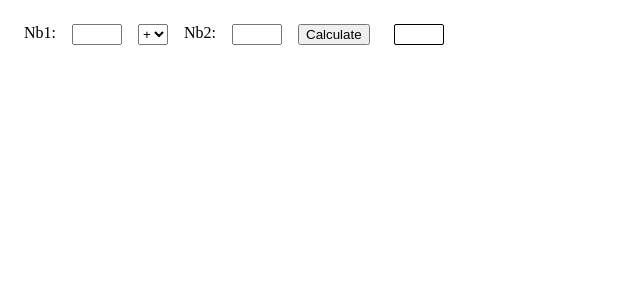
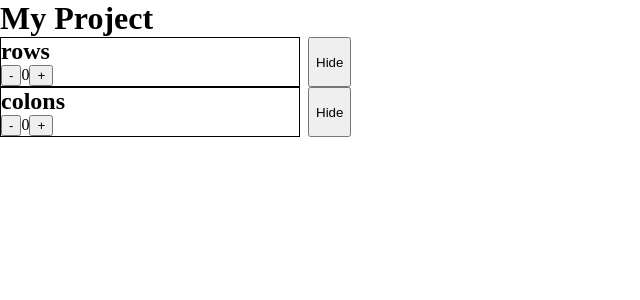
Before and after one commit to Liene31/react-exercise, a React (Vite) app: page / in a window 1280 px wide. Shown: the top 300 px of the page, without its empty margins (0-640 px from the left). Built offline with nearby package versions, Linux system fonts and the light colour scheme.

Commit message:
start counter exercise

```diff
--- a/src/App.jsx
+++ b/src/App.jsx
@@ -1,6 +1,7 @@
 import { Calculator } from "./Calculator.jsx";
 import { filmData } from "./data.js";
 import { Movie } from "./Movie.jsx";
+import { Project } from "./Project.jsx";
 
 function App() {
   return (
@@ -9,7 +10,8 @@ function App() {
     //     return <Movie key={movie.id} movie={movie} />;
     //   })}
     // </div>
-    <Calculator />
+    // <Calculator />
+    <Project />
   );
 }
 
--- /dev/null
+++ b/src/Counter.jsx
@@ -0,0 +1,32 @@
+import { useState, useEffect } from "react";
+
+export const Counter = (props) => {
+  const [counter, setCounter] = useState(0);
+
+  useEffect(() => {}, []);
+
+  function decreaseBtn() {
+    setCounter((prev) => {
+      return prev - 1;
+    });
+  }
+
+  function increaseBtn() {
+    setCounter((prev) => {
+      return prev + 1;
+    });
+  }
+
+  //RETURN
+  return (
+    <main>
+      <div className="wrapper">
+        <h2>{props.name}</h2>
+        <button onClick={decreaseBtn}>-</button>
+        <span>{counter}</span>
+        <button onClick={increaseBtn}>+</button>
+      </div>
+      <button onClick={props.onClick}>Hide</button>
+    </main>
+  );
+};
--- /dev/null
+++ b/src/Project.jsx
@@ -0,0 +1,14 @@
+import { Counter } from "./Counter";
+
+export const Project = () => {
+  function hideBtn() {
+    console.log("hide element");
+  }
+  return (
+    <>
+      <h1>My Project</h1>
+      <Counter name={"rows"} onClick={hideBtn} />
+      <Counter name={"colons"} onClick={hideBtn} />
+    </>
+  );
+};
--- a/src/index.css
+++ b/src/index.css
@@ -29,7 +29,7 @@
   gap: 1rem;
 } */
 
-.container {
+/* .container {
   display: flex;
   align-items: center;
 }
@@ -50,4 +50,14 @@ input {
   border: 1px solid black;
   border-radius: 2px;
   padding-left: 0.2rem;
+} */
+
+main {
+  display: flex;
+  gap: 0.5rem;
 }
+
+.wrapper {
+  border: 1px solid black;
+  width: 300px;
+}
```
